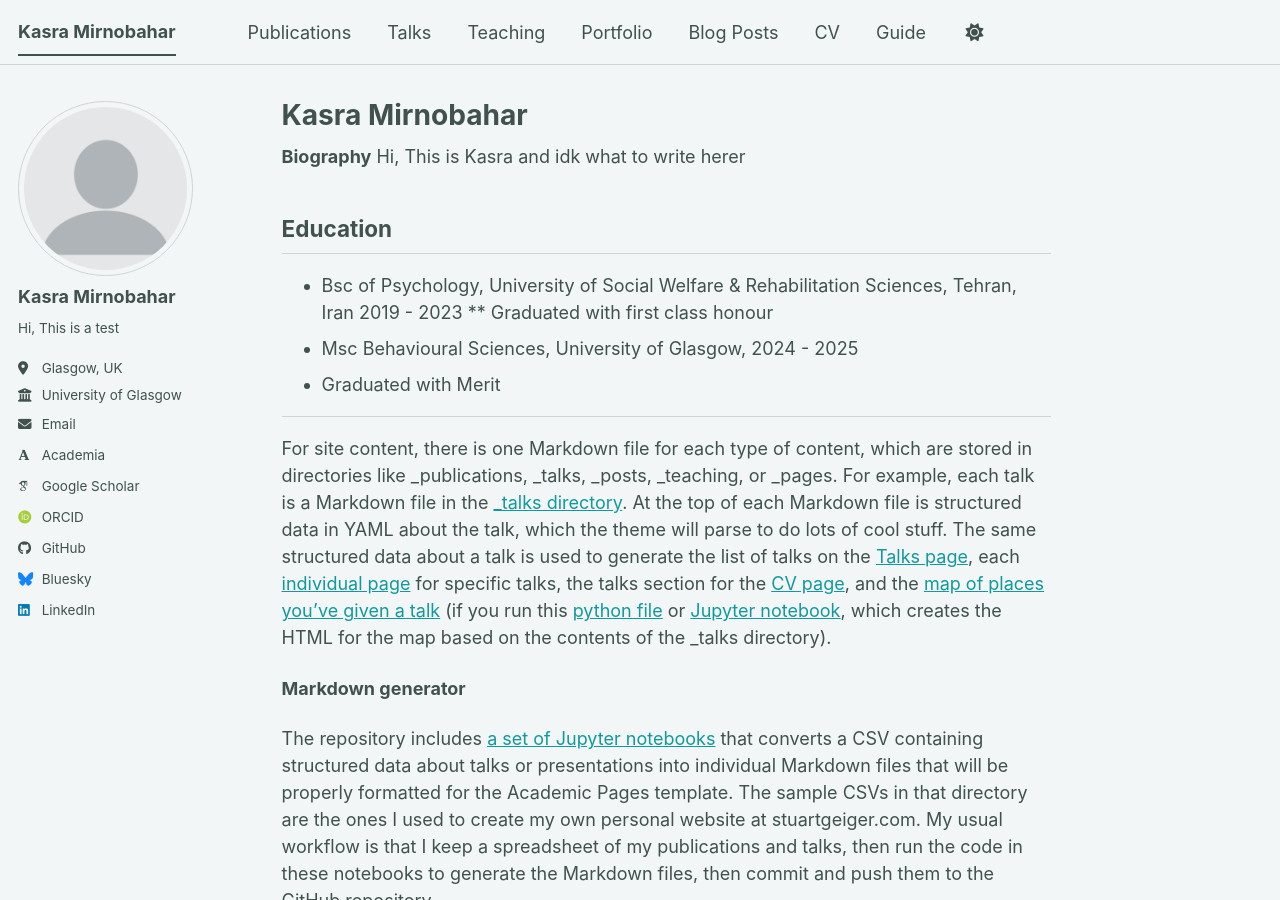
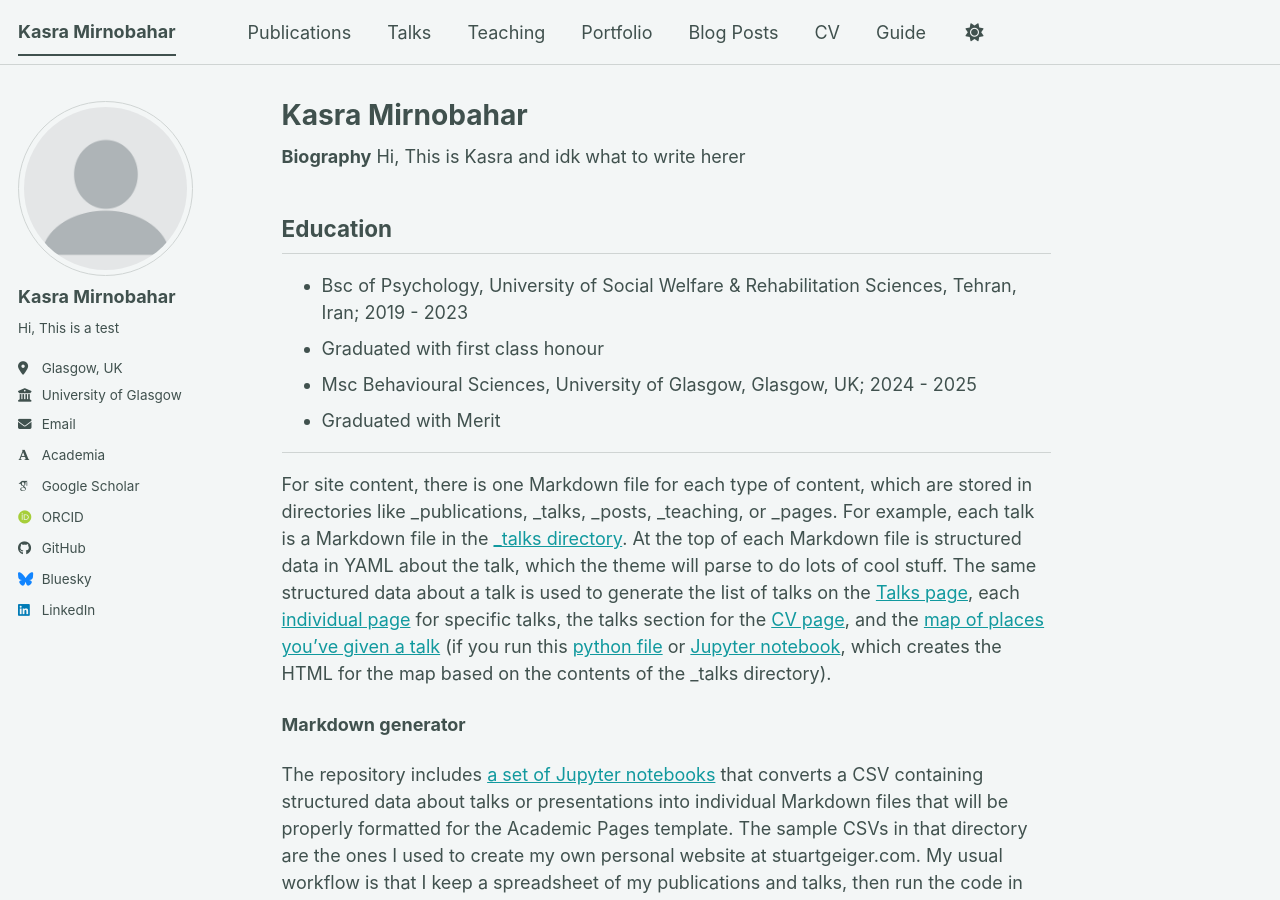
Before and after one commit to KasraMirnobahar/KasraMirnobahar.github.io, a Jekyll site: the page built from _pages/about.md, in a window 1280 px wide and 900 px high. Built offline with Jekyll 4.4.1, drawn with Linux system fonts in a browser that asks for light colours; some web fonts are replaced; a script bundle is joined from its source files by our own code; library files that are not in the unit come from our copies.

Commit message:
about.md

```diff
--- a/_pages/about.md
+++ b/_pages/about.md
@@ -8,16 +8,16 @@ redirect_from:
 ---
 
 **Biography**
- Hi, This is Kasra and idk what to write herer
+Hi, This is Kasra and idk what to write herer
 
 
 
 
 Education
 ------
-* Bsc of Psychology, University of Social Welfare & Rehabilitation Sciences, Tehran, Iran 2019 - 2023
-** Graduated with first class honour
-* Msc Behavioural Sciences, University of Glasgow, 2024 - 2025
+* Bsc of Psychology, University of Social Welfare & Rehabilitation Sciences, Tehran, Iran; 2019 - 2023
+* Graduated with first class honour
+* Msc Behavioural Sciences, University of Glasgow, Glasgow, UK; 2024 - 2025
 * Graduated with Merit
 
 ------
```
